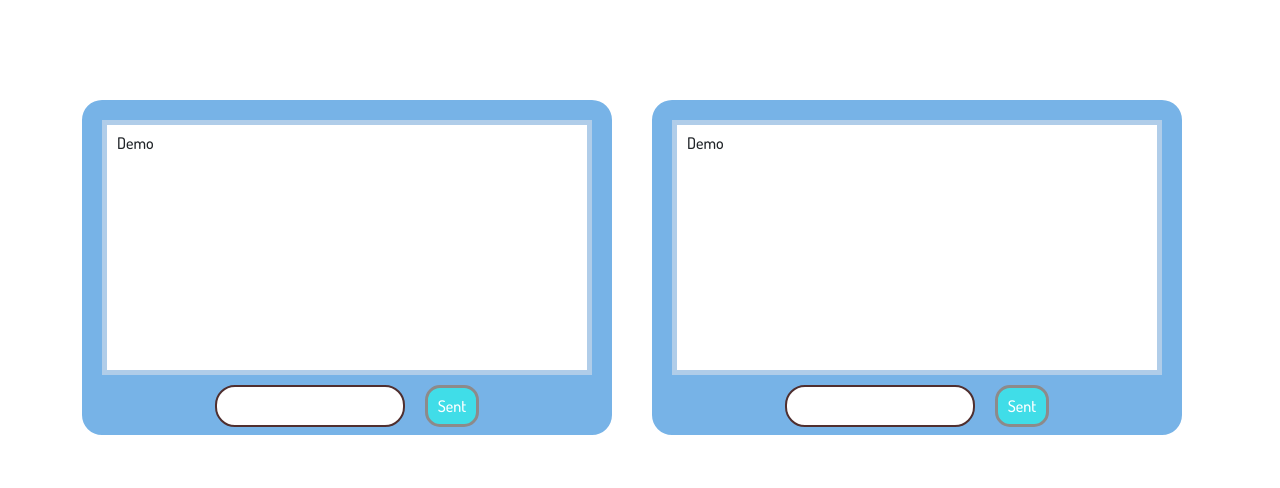
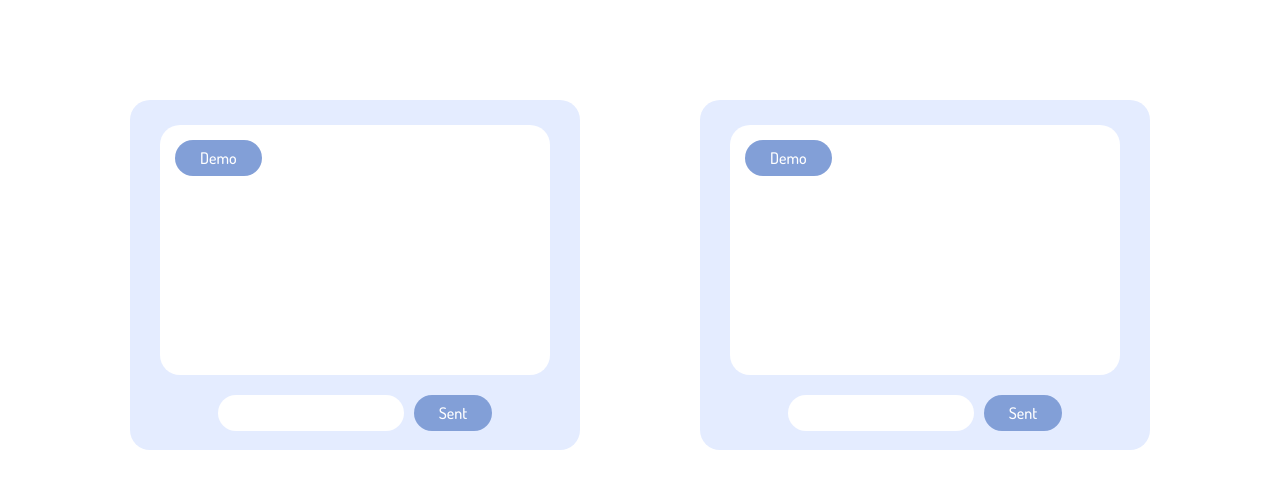
Before and after one commit to Gas1mzade/Chat, a plain HTML site: page index.html in a window 1280 px wide. Drawn offline with nearby package versions, Linux system fonts and the light colour scheme.

Commit message:
view ☻

```diff
--- a/_chat.sass
+++ b/_chat.sass
@@ -2,29 +2,63 @@
     display: flex
     justify-content: center
     align-items: center
-    padding: 100px 0 0 0
+    padding: 100px 0
+    .chat,.message,input,.sent,h3
+        border-radius: 20px
+    .sent,h3
+        cursor: pointer
     .chat
-        border: 20px solid #77b3e7
-        width: 530px
-        height: 335px
-        border-radius: 20px
-        border-bottom-width: 65px
+        width: auto
+        height: 350px
+        background-color: #e4ecff
+        padding: 15px
         .message
-            border: 5px solid #b0cde9
+            background-color: #ffffff
             width: auto
-            height: 255px
-            padding: 10px
+            height: 250px
+            margin: 10px 15px 20px
+            padding: 15px
+            .line
+                width: fit-content
+
         .text
-            margin-top: 10px
             display: flex
             justify-content: center
+            padding-bottom: 10px
             input
-                border-radius: 20px
-        .sent
-            border: 3px solid #8d8a8a
-            margin-left: 20px
-            padding: 10px
-            border-radius: 15px
-            background-color: #40dde8
-            h3
-                color: #ffff
+                border: none
+                margin-right: 10px
+        h3
+            padding: 10px 25px
+            color: #ffffff
+            background-color: #829fd7
+
+    // display: flex
+    // justify-content: center
+    // align-items: center
+    // padding: 100px 0 0 0
+    // .chat
+    //     border: 20px solid #77b3e7
+    //     width: 530px
+    //     height: 335px
+    //     border-radius: 20px
+    //     border-bottom-width: 65px
+    //     .message
+    //         border: 5px solid #b0cde9
+    //         width: auto
+    //         height: 255px
+    //         padding: 10px
+    //     .text
+    //         margin-top: 10px
+    //         display: flex
+    //         justify-content: center
+    //         input
+    //             border-radius: 20px
+    //     .sent
+    //         border: 3px solid #8d8a8a
+    //         margin-left: 20px
+    //         padding: 10px
+    //         border-radius: 15px
+    //         background-color: #40dde8
+    //         h3
+    //             color: #ffff
--- a/index.html
+++ b/index.html
@@ -12,7 +12,7 @@
     <link href="https://cdn.jsdelivr.net/npm/bootstrap@5.0.1/dist/css/bootstrap.min.css" rel="stylesheet">
     <link rel="stylesheet" href="reset.css">
     <link rel="stylesheet" href="style.css">
-    <title>Clone</title>
+    <title>Whatsapp Clone</title>
 </head>
 
 <body>
@@ -24,8 +24,8 @@
         <section id="chat">
             <div class="container">
                 <div class="row">
-                    <div class="col-md-6">
-                        <div class="chat">
+                    <div class="col-md-6 mx-auto">
+                        <div class="chat mx-5">
                             <div class="message" id="messageyou">
                                 <div>
                                     <div class="line">
@@ -41,8 +41,8 @@
                             </div>
                         </div>
                     </div>
-                    <div class="col-md-6">
-                        <div class="chat">
+                    <div class="col-md-6 mx-auto">
+                        <div class="chat mx-5">
                             <div class="message" id="messageme">
                                 <div>
                                     <div class="line">
```
Also changed, not shown: style.css, 1 other file.
